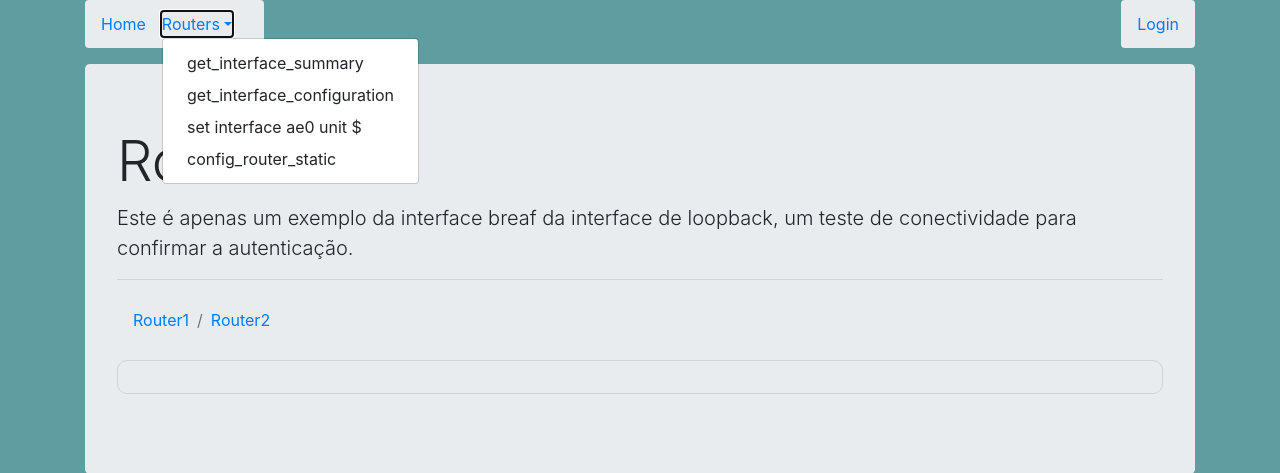
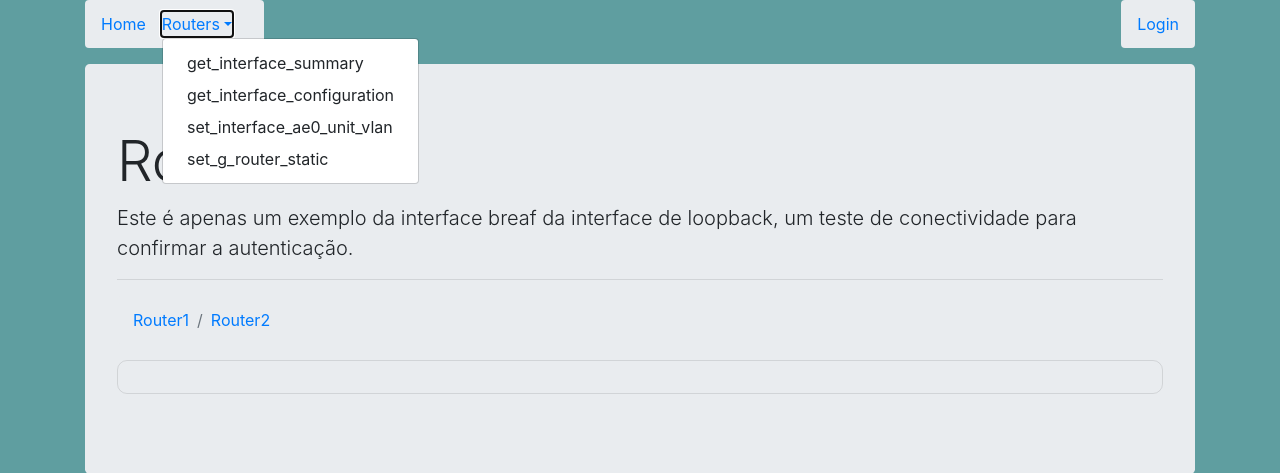
Before and after one commit to fabioew89/dev-auto.clickip.com.br, a Flask app: page / in a window 1280 px wide, after a click on "Routers". Shown: the top 473 px of the page. Run offline with Flask 3, Linux system fonts and the light colour scheme; parts of the project's set-up code (start-up, migrations or seed data) failed here and were passed over; some libraries are stand-ins or nearby versions.

Commit message:
fix: formatting to better code view

```diff
--- a/app/templates/layout.html
+++ b/app/templates/layout.html
@@ -12,30 +12,26 @@
   <!-- <link rel="stylesheet" href="{{ url_for('static', filename='css/style.css' )}}"> -->
   <title>{% block title %}Automation python{% endblock %}</title>
 </head>
-
 <body class="container" style="background-color: cadetblue;">
   <!-- breadcrumb -->
   <div class="d-flex justify-content-between">
-
+    <!-- left side -->
     <nav aria-label="breadcrumb">
       <ul class="breadcrumb">
         <a class="breadcrumb-item" href="{{url_for('page_home')}}">Home</a>
-
-        <!-- Routers -->
         <div class="dropdown ml-3">
           <a href="#" class="dropdown-toggle mr-3" type="button" data-toggle="dropdown" aria-haspopup="true"
             aria-expanded="false">Routers</a>
           <div class="dropdown-menu">
             <a href="{{url_for('network.get_interface_summary')}}" class="dropdown-item">get_interface_summary</a>
             <a href="{{url_for('network.get_interface_configuration')}}" class="dropdown-item">get_interface_configuration</a>
-            <a href="{{url_for('network.set_interface_unit')}}" class="dropdown-item">set interface ae0 unit $</a>
-            <a href="#" class="dropdown-item">config_router_static</a>
+            <a href="{{url_for('network.set_interface_unit')}}" class="dropdown-item">set_interface_ae0_unit_vlan</a>
+            <a href="#" class="dropdown-item">set_g_router_static</a>
           </div>
         </div>
-
       </ul>
     </nav>
-
+    <!-- right side -->
     <nav class="breadcrumb">
       {% if current_user.is_authenticated %}
       <span class="mr-3 text-uppercase text-monospace">&lfloor; {{ current_user.username }} &rceil;</span>
@@ -53,7 +49,6 @@
       {% endif %}
     </nav>
   </div>
-
   <!-- jumbotron -->
   <div class="jumbotron">
     <!-- Flash messages with flask -->
@@ -65,13 +60,11 @@
     </div>
     {% endfor %}
     {% endwith%}
-
     <!-- site content -->
     {% block content %}
     data
     {% endblock content %}
   </div>
-
   <!-- JavaScript (Opcional) -->
   <script src="{{url_for('static',filename='js/main.js')}}"></script>
   <!-- jQuery primeiro, depois Popper.js, depois Bootstrap JS -->
@@ -85,5 +78,4 @@
     integrity="sha384-ChfqqxuZUCnJSK3+MXmPNIyE6ZbWh2IMqE241rYiqJxyMiZ6OW/JmZQ5stwEULTy"
     crossorigin="anonymous"></script>
 </body>
-
 </html>
```
